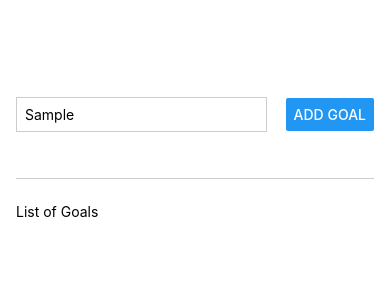
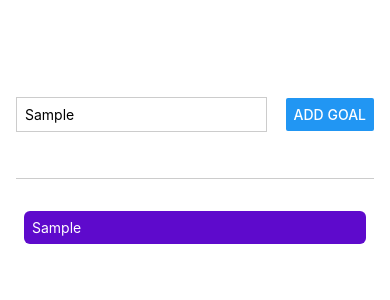
Before and after one commit to BillStephens2022/Goals-ReactNative, a React Native app: screen / in a window 390 px wide. Both pictures are taken after typing "Sample" into the empty fields and a click on the button "ADD GOAL". Shown: the top 300 px of the page. Built offline with nearby package versions, Linux system fonts and the light colour scheme.

Commit message:
added a scrollview and replaced item list with a FlatList, updated some styling

```diff
--- a/App.js
+++ b/App.js
@@ -1,26 +1,48 @@
 import { useState } from "react";
-import { StyleSheet, Text, View, Button, TextInput } from "react-native";
+import { StyleSheet, Text, View, ScrollView, FlatList, Button, TextInput } from "react-native";
 
 export default function App() {
   const [enteredGoalText, setEnteredGoalText] = useState("");
+  const [courseGoals, setCourseGoals] = useState([]);
 
   function goalInputHandler(enteredText) {
     setEnteredGoalText(enteredText);
-
-  };
+  }
 
   function addGoalHandler() {
-    console.log(enteredGoalText);
-  };
+    setCourseGoals((currentCourseGoals) => [
+      ...currentCourseGoals,
+      { text: enteredGoalText, id: Math.random().toString() },
+    ]);
+  }
 
   return (
     <View style={styles.appContainer}>
       <View style={styles.inputContainer}>
-        <TextInput style={styles.textInput} placeholder="Your course goal!" onChangeText={goalInputHandler} />
+        <TextInput
+          style={styles.textInput}
+          placeholder="Your course goal!"
+          onChangeText={goalInputHandler}
+        />
         <Button title="Add Goal" onPress={addGoalHandler} />
       </View>
       <View style={styles.goalsContainer}>
-        <Text>List of Goals</Text>
+      <FlatList data={courseGoals} renderItem={(itemData) => {
+        return (
+          <View style={styles.goalItem}>
+          <Text style={styles.goalText}>{itemData.item.text}</Text>
+        </View>
+        );
+      }}
+      keyExtractor={(item, index) => {
+        return item.id;
+      }}
+      alwaysBounceVertical={false}
+      >
+
+
+
+      </FlatList>
       </View>
     </View>
   );
@@ -30,7 +52,7 @@ const styles = StyleSheet.create({
   appContainer: {
     paddingTop: 50,
     paddingHorizontal: 16,
-    flex: 1
+    flex: 1,
   },
   inputContainer: {
     flex: 1,
@@ -49,6 +71,16 @@ const styles = StyleSheet.create({
     padding: 8,
   },
   goalsContainer: {
-    flex: 5
+    flex: 5,
+  },
+  goalItem: {
+    margin: 8,
+    padding: 8,
+    borderRadius: 6,
+    backgroundColor: "#5e0acc",
+    color: "white",
+  },
+  goalText: {
+    color: "white"
   }
 });
```
